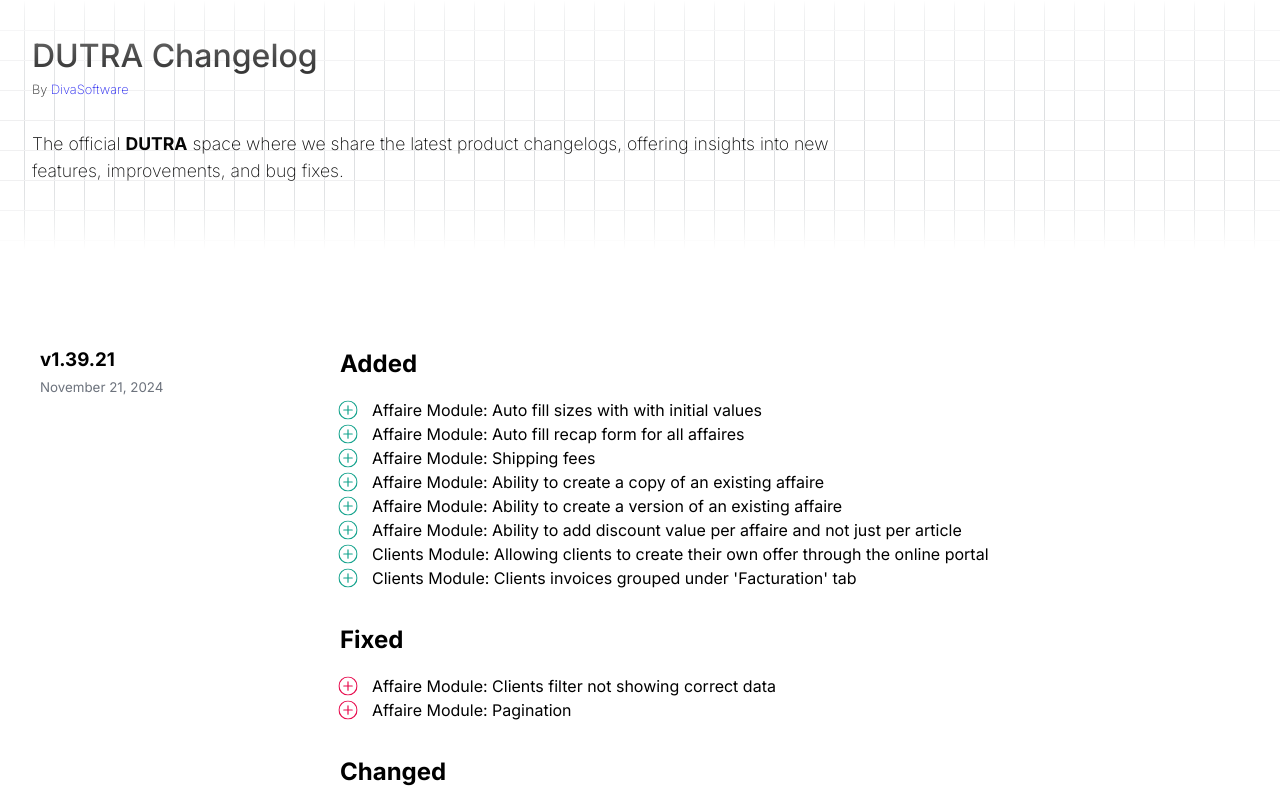
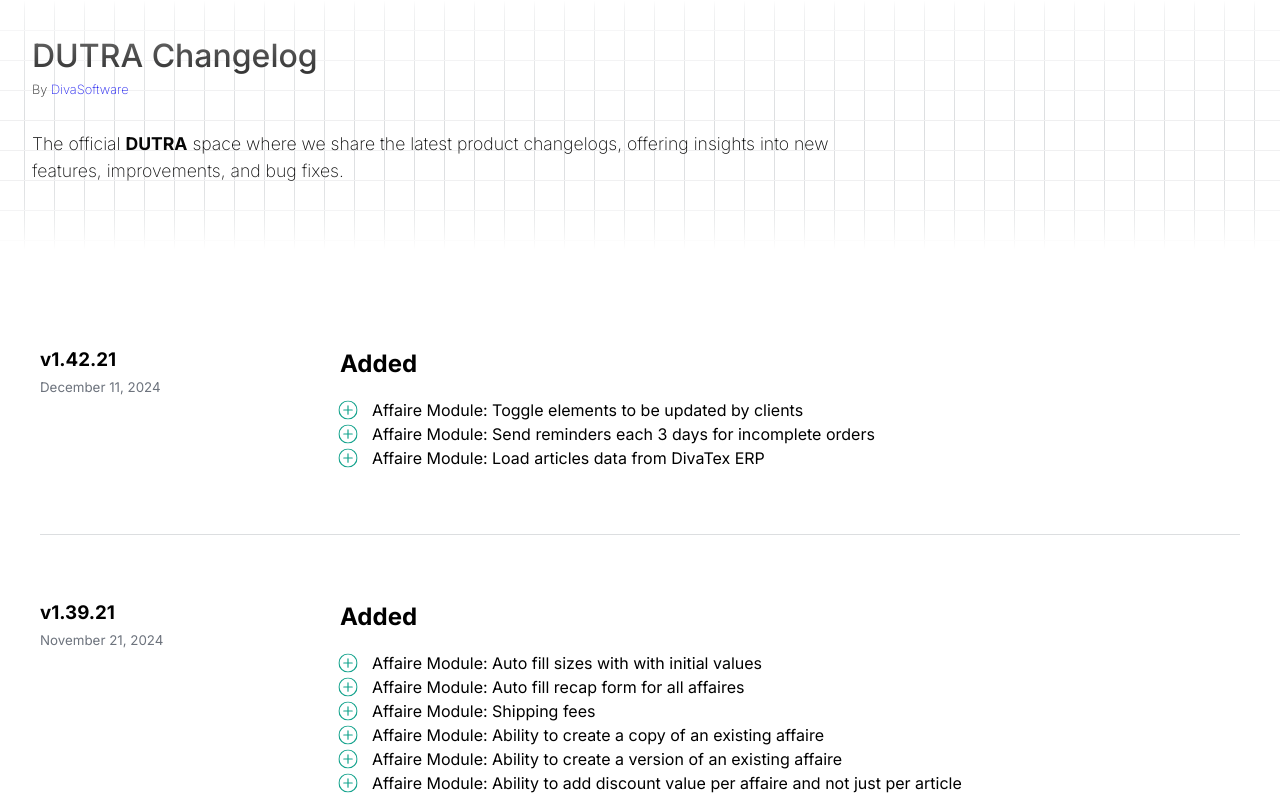
Before and after one commit to divaSoft-gg/Dutra-CHANGELOG, a React (Vite) app: page / in a window 1280 px wide. Shown: the top 795 px of the page. Built offline with nearby package versions, Linux system fonts and the light colour scheme; the HTML template or start-up script is replaced by a standard one.

Commit message:
chore: version update

```diff
--- a/src/data/data.js
+++ b/src/data/data.js
@@ -1,4 +1,15 @@
 export const VERSION_DETAILS = [
+    {
+        "version": "1.42.21",
+        "date": "December 11, 2024",
+        "added": [
+            "Affaire Module: Toggle elements to be updated by clients",
+            "Affaire Module: Send reminders each 3 days for incomplete orders",
+            "Affaire Module: Load articles data from DivaTex ERP"
+        ],
+        "changed": [],
+        "fixed": [],
+    },
     {
         "version": "1.39.21",
         "date": "November 21, 2024",
```
